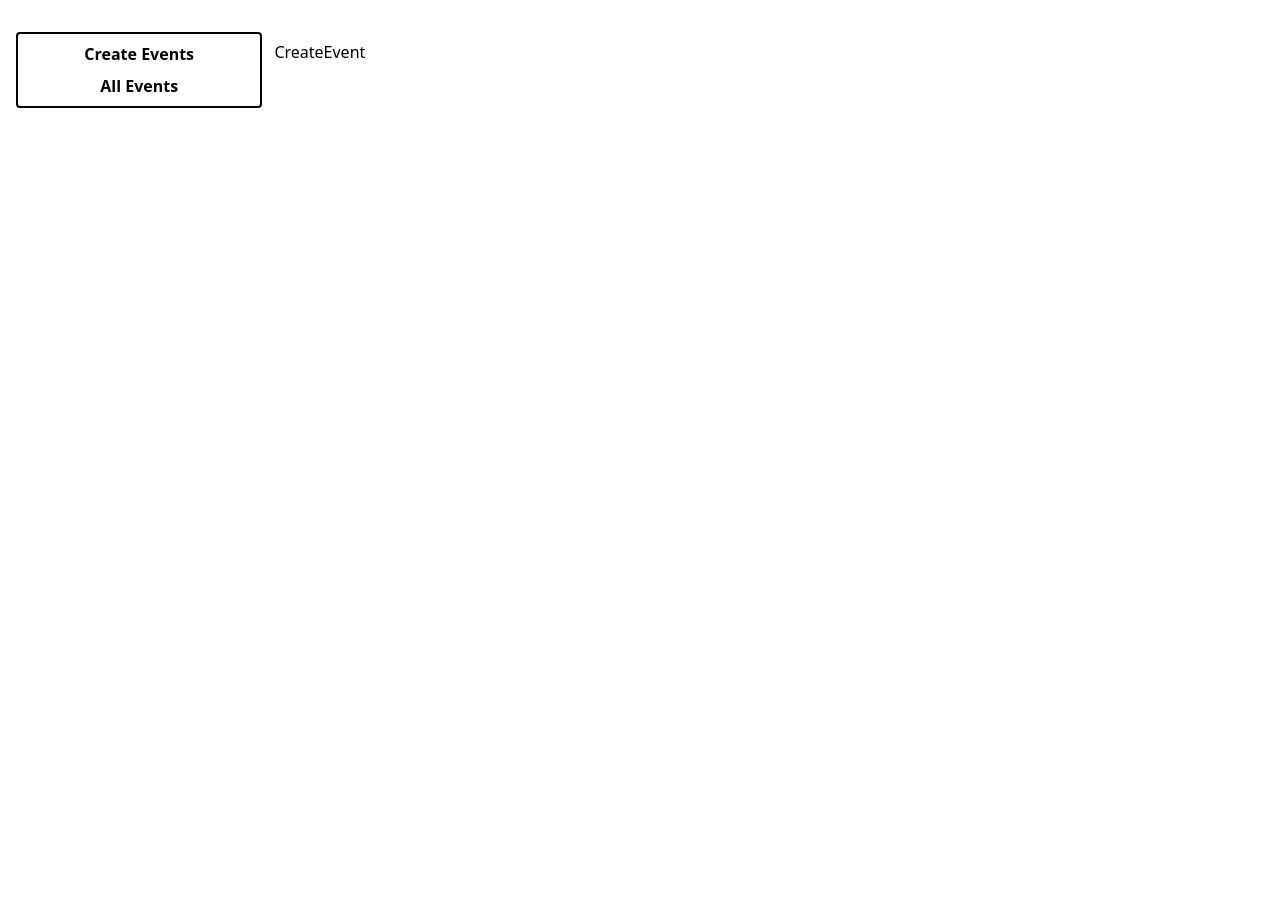
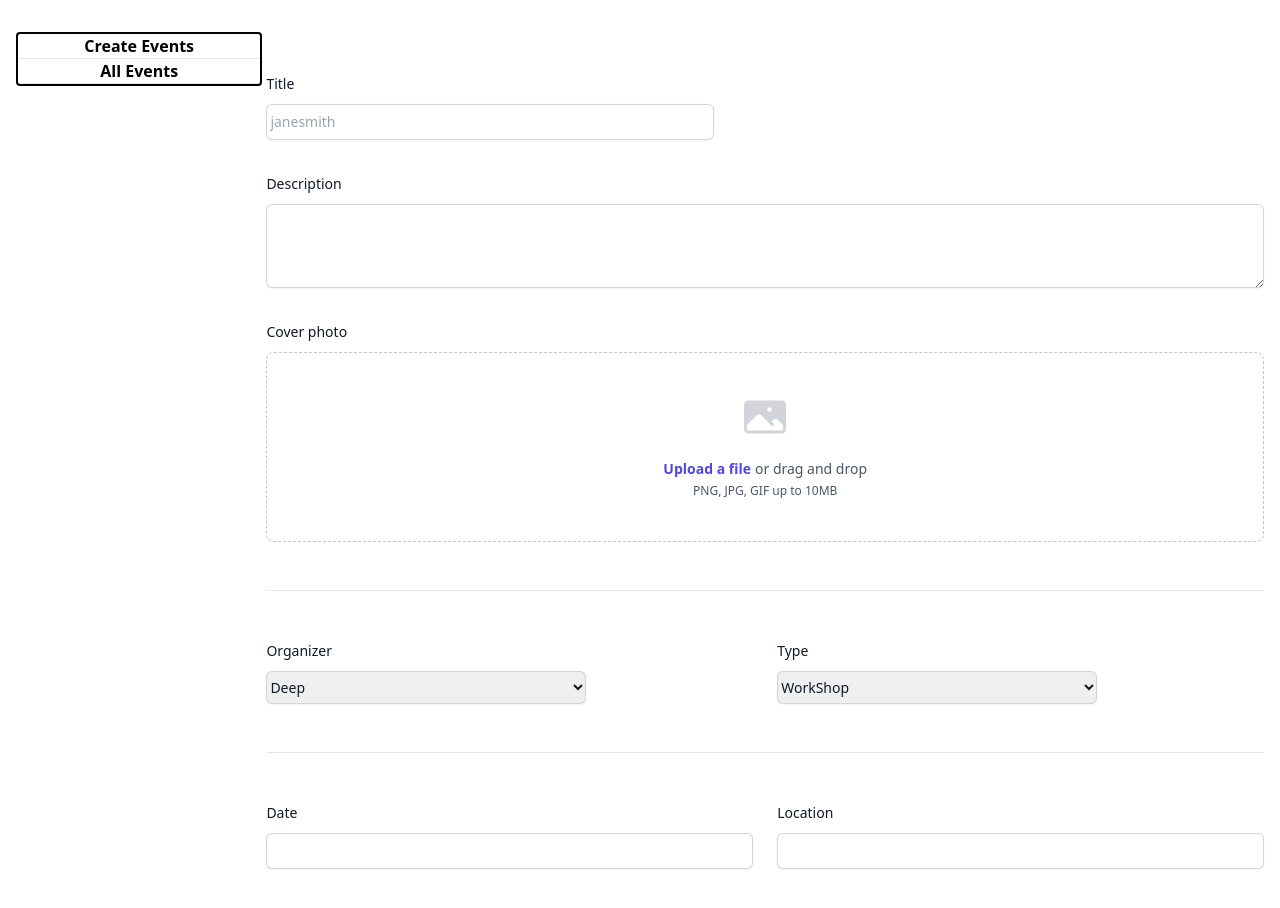
Before and after one commit to 0plaze0/Techcracy, a React (Vite) app in the folder client/: page /admin/create-events in a window 1280 px wide. Shown: the top 908 px of the page. Before the commit the page ends 800 px from the top, so only its background shows below. Built offline with nearby package versions, Linux system fonts and the light colour scheme.

Commit message:
feat: add createEvent page

```diff
--- a/client/package.json
+++ b/client/package.json
@@ -10,6 +10,7 @@
     "preview": "vite preview"
   },
   "dependencies": {
+    "@heroicons/react": "^2.1.5",
     "@reduxjs/toolkit": "^2.2.7",
     "axios": "^1.7.5",
     "react": "^18.3.1",
--- a/client/src/App.tsx
+++ b/client/src/App.tsx
@@ -1,6 +1,6 @@
 import { Routes, Route } from "react-router-dom";
 import "./App.scss";
-import { Home, EventPage, AdminDashboard } from "./pages";
+import { Home, EventPage, AdminDashboard, CreateEvent } from "./pages";
 function App() {
   return (
     <Routes>
@@ -8,7 +8,7 @@
         <Route index element={<Home />} />
         <Route path="events" element={<EventPage />} />
         <Route path="admin" element={<AdminDashboard />}>
-          <Route path="create-events" element={<h1>CreateEvent</h1>} />
+          <Route path="create-events" element={<CreateEvent />} />
           <Route path="all-events" element={<h1>all events</h1>} />
         </Route>
       </Route>
--- a/client/src/components/Sidebar.tsx
+++ b/client/src/components/Sidebar.tsx
@@ -3,16 +3,18 @@
 
 const Sidebar = () => {
   return (
-    <nav className="flex flex-col justify-center gap-2 rounded border-solid border-2 border-black px-2 py-2">
+    <nav className="flex flex-col justify-center gap-2 rounded border-solid border-2 border-black ">
+      <ul>
         {navigation.map((link) => (
           <li
             key={link.title}
-          className="list-none flex justify-center align-center font-semibold hover:bg-slate-400"
+            className="list-none flex justify-center align-center font-semibold hover:bg-slate-400 border-b border-gray-900/10"
           >
             <Link to={link.path}>{link.title}</Link>
             <hr />
           </li>
         ))}
+      </ul>
     </nav>
   );
 };
--- a/client/src/pages/admin/AdminDashboard.tsx
+++ b/client/src/pages/admin/AdminDashboard.tsx
@@ -4,10 +4,10 @@
 const AdminDashboard = () => {
   return (
     <main className="container grid grid-cols-5 gap-1 mx-auto px-4 py-8">
-      <div className="col-span-1">
+      <div className="col-span-1 ">
         <Sidebar />
       </div>
-      <div className="col-span-4 px-2 py-2 ">
+      <div className="col-span-4">
         <Outlet />
       </div>
     </main>
--- /dev/null
+++ b/client/src/pages/admin/CreateEvent.tsx
@@ -0,0 +1,174 @@
+import { PhotoIcon } from "@heroicons/react/24/solid";
+
+const CreateEvent = () => {
+  return (
+    <form>
+      <div className="space-y-12">
+        <div className="border-b border-gray-900/10 pb-12">
+          <div className="mt-10 grid grid-cols-1 gap-x-6 gap-y-8 sm:grid-cols-6">
+            <div className="sm:col-span-4">
+              <label
+                htmlFor="username"
+                className="block text-sm font-medium leading-6 text-gray-900"
+              >
+                Title
+              </label>
+              <div className="mt-2">
+                <div className="flex rounded-md shadow-sm ring-1 ring-inset ring-gray-300 focus-within:ring-2 focus-within:ring-inset focus-within:ring-indigo-600 sm:max-w-md">
+                  <input
+                    id="username"
+                    name="username"
+                    type="text"
+                    placeholder="janesmith"
+                    autoComplete="username"
+                    className="block flex-1 border-0 bg-transparent py-1.5 pl-1 text-gray-900 placeholder:text-gray-400 focus:ring-0 sm:text-sm sm:leading-6"
+                  />
+                </div>
+              </div>
+            </div>
+
+            <div className="col-span-full">
+              <label
+                htmlFor="about"
+                className="block text-sm font-medium leading-6 text-gray-900"
+              >
+                Description
+              </label>
+              <div className="mt-2">
+                <textarea
+                  id="about"
+                  name="about"
+                  rows={3}
+                  className="block w-full rounded-md border-0 py-1.5 text-gray-900 shadow-sm ring-1 ring-inset ring-gray-300 placeholder:text-gray-400 focus:ring-2 focus:ring-inset focus:ring-indigo-600 sm:text-sm sm:leading-6"
+                  defaultValue={""}
+                />
+              </div>
+            </div>
+
+            <div className="col-span-full">
+              <label
+                htmlFor="cover-photo"
+                className="block text-sm font-medium leading-6 text-gray-900"
+              >
+                Cover photo
+              </label>
+              <div className="mt-2 flex justify-center rounded-lg border border-dashed border-gray-900/25 px-6 py-10">
+                <div className="text-center">
+                  <PhotoIcon
+                    aria-hidden="true"
+                    className="mx-auto h-12 w-12 text-gray-300"
+                  />
+                  <div className="mt-4 flex text-sm leading-6 text-gray-600">
+                    <label
+                      htmlFor="file-upload"
+                      className="relative cursor-pointer rounded-md bg-white font-semibold text-indigo-600 focus-within:outline-none focus-within:ring-2 focus-within:ring-indigo-600 focus-within:ring-offset-2 hover:text-indigo-500"
+                    >
+                      <span>Upload a file</span>
+                      <input
+                        id="file-upload"
+                        name="file-upload"
+                        type="file"
+                        className="sr-only"
+                      />
+                    </label>
+                    <p className="pl-1">or drag and drop</p>
+                  </div>
+                  <p className="text-xs leading-5 text-gray-600">
+                    PNG, JPG, GIF up to 10MB
+                  </p>
+                </div>
+              </div>
+            </div>
+          </div>
+        </div>
+
+        <div className="border-b border-gray-900/10 pb-12">
+          <div className="mt-10 grid grid-cols-1 gap-x-6 gap-y-8 sm:grid-cols-6">
+            <div className="sm:col-span-3">
+              <label
+                htmlFor="country"
+                className="block text-sm font-medium leading-6 text-gray-900"
+              >
+                Organizer
+              </label>
+              <div className="mt-2">
+                <select
+                  id="country"
+                  name="country"
+                  autoComplete="country-name"
+                  className="block w-full rounded-md border-0 py-1.5 text-gray-900 shadow-sm ring-1 ring-inset ring-gray-300 focus:ring-2 focus:ring-inset focus:ring-indigo-600 sm:max-w-xs sm:text-sm sm:leading-6"
+                >
+                  <option>Deep</option>
+                  <option>Deep mom</option>
+                  <option>Deep dad</option>
+                </select>
+              </div>
+            </div>
+
+            <div className="sm:col-span-3">
+              <label
+                htmlFor="country"
+                className="block text-sm font-medium leading-6 text-gray-900"
+              >
+                Type
+              </label>
+              <div className="mt-2">
+                <select
+                  id="country"
+                  name="country"
+                  autoComplete="country-name"
+                  className="block w-full rounded-md border-0 py-1.5 text-gray-900 shadow-sm ring-1 ring-inset ring-gray-300 focus:ring-2 focus:ring-inset focus:ring-indigo-600 sm:max-w-xs sm:text-sm sm:leading-6"
+                >
+                  <option>WorkShop</option>
+                  <option>Exhibition</option>
+                  <option>Lecture Series</option>
+                </select>
+              </div>
+            </div>
+          </div>
+        </div>
+
+        <div className="border-b border-gray-900/10 pb-12">
+          <div className="mt-10 grid grid-cols-1 gap-x-6 gap-y-8 sm:grid-cols-6">
+            <div className="sm:col-span-3">
+              <label
+                htmlFor="first-name"
+                className="block text-sm font-medium leading-6 text-gray-900"
+              >
+                Date
+              </label>
+              <div className="mt-2">
+                <input
+                  id="first-name"
+                  name="first-name"
+                  type="text"
+                  autoComplete="given-name"
+                  className="block w-full rounded-md border-0 py-1.5 text-gray-900 shadow-sm ring-1 ring-inset ring-gray-300 placeholder:text-gray-400 focus:ring-2 focus:ring-inset focus:ring-indigo-600 sm:text-sm sm:leading-6"
+                />
+              </div>
+            </div>
+
+            <div className="sm:col-span-3">
+              <label
+                htmlFor="last-name"
+                className="block text-sm font-medium leading-6 text-gray-900"
+              >
+                Location
+              </label>
+              <div className="mt-2">
+                <input
+                  id="last-name"
+                  name="last-name"
+                  type="text"
+                  autoComplete="family-name"
+                  className="block w-full rounded-md border-0 py-1.5 text-gray-900 shadow-sm ring-1 ring-inset ring-gray-300 placeholder:text-gray-400 focus:ring-2 focus:ring-inset focus:ring-indigo-600 sm:text-sm sm:leading-6"
+                />
+              </div>
+            </div>
+          </div>
+        </div>
+      </div>
+    </form>
+  );
+};
+export default CreateEvent;
--- a/client/src/pages/index.tsx
+++ b/client/src/pages/index.tsx
@@ -1,3 +1,4 @@
 export { default as Home } from "./Home";
 export { default as EventPage } from "./events/EventPage";
 export { default as AdminDashboard } from "./admin/AdminDashboard";
+export { default as CreateEvent } from "./admin/CreateEvent";
```
Also changed, not shown: 1 other file (tests, documents, lock files or other folders). Lines whose indentation alone changed are shown as unchanged.
